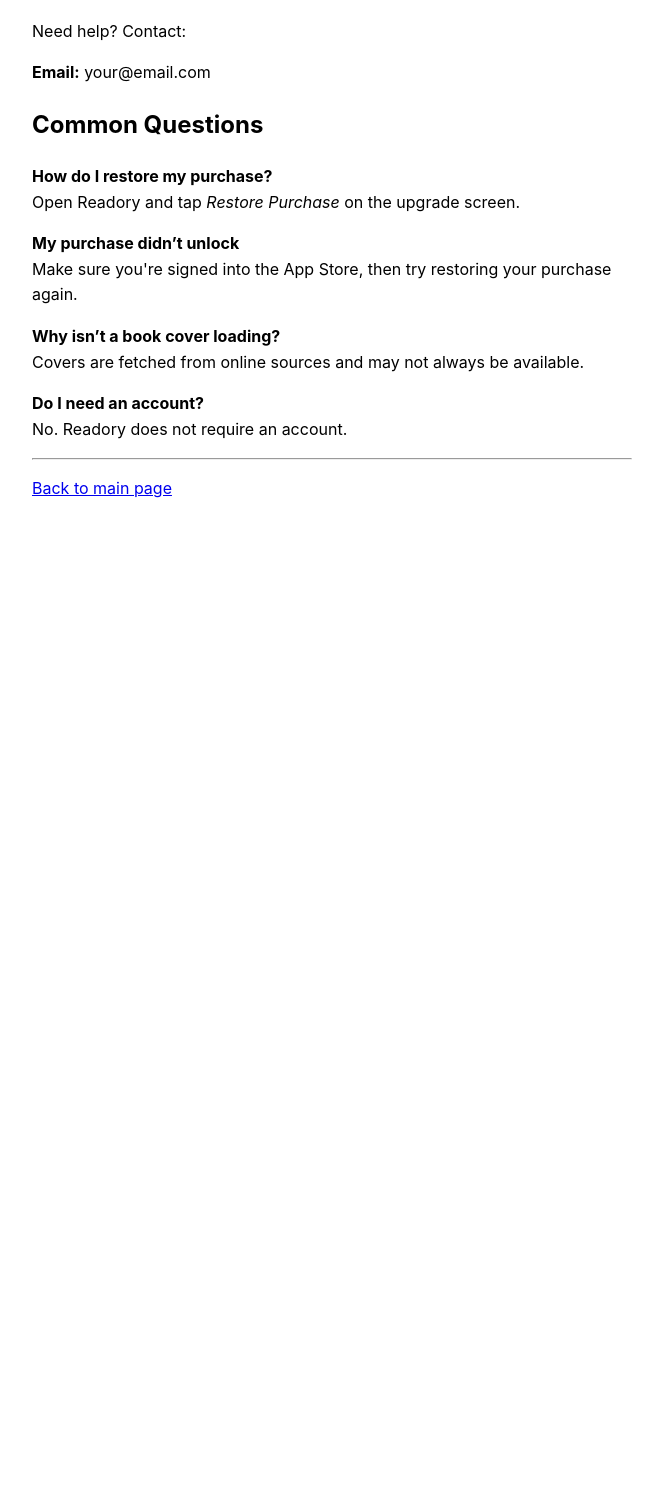
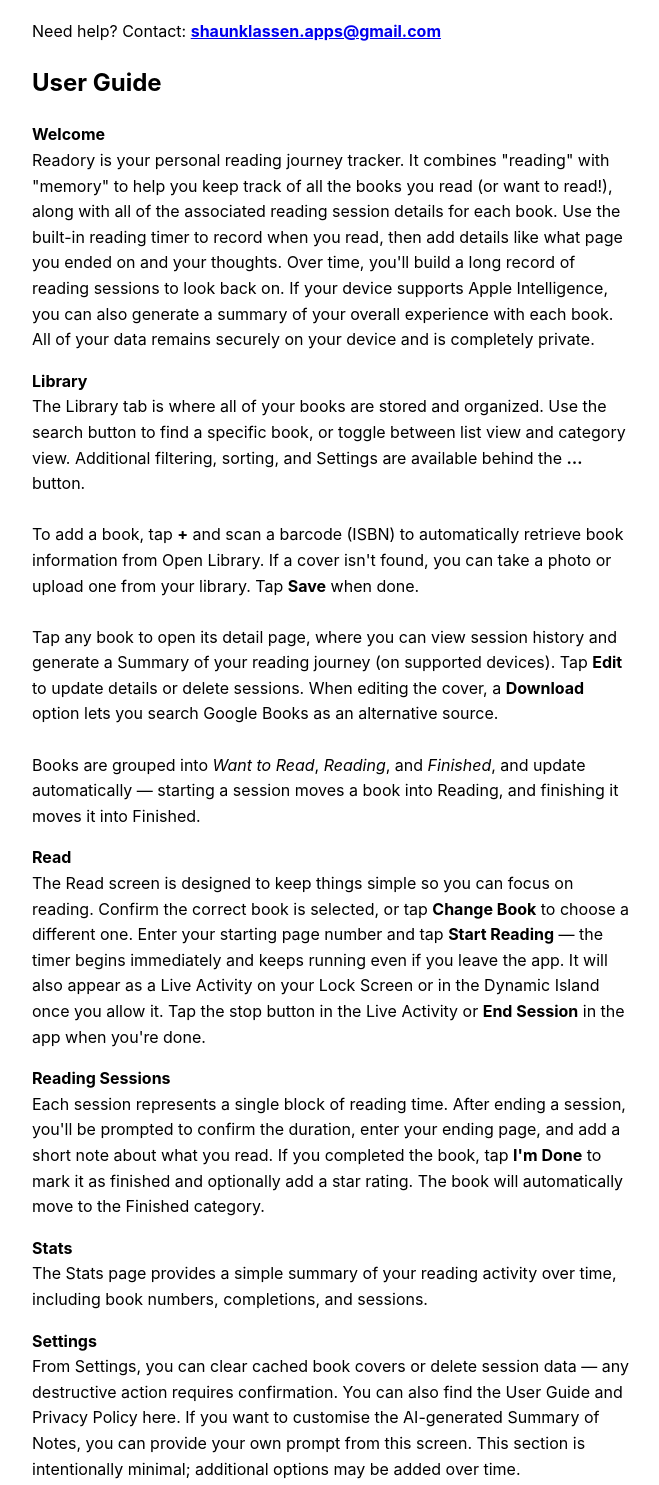
Before and after one commit to shaunklassenapps/readory-site, a plain HTML site: page support.html in a window 1280 px wide. Shown: the part 94-1579 px from the top of the page, without its empty margins (308-967 px from the left). Before the commit the page ends 800 px from the top, so only its background shows below. Drawn offline with Linux system fonts and the light colour scheme.

Commit message:
Enhance support.html with user guide and contact info
Added detailed user guide and contact information to support page.

```diff
--- a/support.html
+++ b/support.html
@@ -4,30 +4,65 @@
   <title>Readory Support</title>
   <meta name="viewport" content="width=device-width, initial-scale=1">
 </head>
-
 <body style="font-family: -apple-system, BlinkMacSystemFont, sans-serif; max-width: 600px; margin: 40px auto; line-height: 1.6; padding: 0 16px;">
 
   <h1>Readory Support</h1>
+  <p>Need help? Contact: <strong><a href="mailto:shaunklassen.apps@gmail.com">shaunklassen.apps@gmail.com</a></strong></p>
 
-  <p>Need help? Contact:</p>
-  <p><strong>Email:</strong> your@email.com</p>
+  <h2>User Guide</h2>
+
+  <p><strong>Welcome</strong><br>
+  Readory is your personal reading journey tracker. It combines "reading" with "memory" to help you keep track of all the books you read (or want to read!), along with all of the associated reading session details for each book. Use the built-in reading timer to record when you read, then add details like what page you ended on and your thoughts. Over time, you'll build a long record of reading sessions to look back on. If your device supports Apple Intelligence, you can also generate a summary of your overall experience with each book. All of your data remains securely on your device and is completely private.</p>
+
+  <p><strong>Library</strong><br>
+  The Library tab is where all of your books are stored and organized. Use the search button to find a specific book, or toggle between list view and category view. Additional filtering, sorting, and Settings are available behind the <strong>…</strong> button.<br><br>
+  To add a book, tap <strong>+</strong> and scan a barcode (ISBN) to automatically retrieve book information from Open Library. If a cover isn't found, you can take a photo or upload one from your library. Tap <strong>Save</strong> when done.<br><br>
+  Tap any book to open its detail page, where you can view session history and generate a Summary of your reading journey (on supported devices). Tap <strong>Edit</strong> to update details or delete sessions. When editing the cover, a <strong>Download</strong> option lets you search Google Books as an alternative source.<br><br>
+  Books are grouped into <em>Want to Read</em>, <em>Reading</em>, and <em>Finished</em>, and update automatically — starting a session moves a book into Reading, and finishing it moves it into Finished.</p>
+
+  <p><strong>Read</strong><br>
+  The Read screen is designed to keep things simple so you can focus on reading. Confirm the correct book is selected, or tap <strong>Change Book</strong> to choose a different one. Enter your starting page number and tap <strong>Start Reading</strong> — the timer begins immediately and keeps running even if you leave the app. It will also appear as a Live Activity on your Lock Screen or in the Dynamic Island once you allow it. Tap the stop button in the Live Activity or <strong>End Session</strong> in the app when you're done.</p>
+
+  <p><strong>Reading Sessions</strong><br>
+  Each session represents a single block of reading time. After ending a session, you'll be prompted to confirm the duration, enter your ending page, and add a short note about what you read. If you completed the book, tap <strong>I'm Done</strong> to mark it as finished and optionally add a star rating. The book will automatically move to the Finished category.</p>
+
+  <p><strong>Stats</strong><br>
+  The Stats page provides a simple summary of your reading activity over time, including book numbers, completions, and sessions.</p>
+
+  <p><strong>Settings</strong><br>
+  From Settings, you can clear cached book covers or delete session data — any destructive action requires confirmation. You can also find the User Guide and Privacy Policy here. If you want to customise the AI-generated Summary of Notes, you can provide your own prompt from this screen. This section is intentionally minimal; additional options may be added over time.</p>
+
+  <p><strong>Accessibility</strong><br>
+  Readory includes VoiceOver support with all key elements labeled for clear navigation. Text adjusts to your system's Dynamic Type settings, and contrast is maintained throughout the interface. These features follow your device settings automatically.</p>
+
+  <p><strong>Tips</strong><br>
+  Use the app consistently, but keep each interaction light — a quick note after each session is enough to build meaningful history over time. The timer removes the need to track duration manually, so it's worth using whenever possible.<br><br>
+  There's no need to manage book status yourself; it updates automatically. The value of the app comes from accumulation rather than precision, so focus on capturing what stands out.<br><br>
+  The AI-generated Summary of Notes is more useful once you've built up several sessions. If you're not happy with the result, a <strong>Regenerate</strong> button will appear to try again.<br><br>
+  If you want to try something completely different, there is an option in Settings to provide your own custom prompt for generating the summary.</p>
 
   <h2>Common Questions</h2>
 
   <p><strong>How do I restore my purchase?</strong><br>
   Open Readory and tap <em>Restore Purchase</em> on the upgrade screen.</p>
 
-  <p><strong>My purchase didn’t unlock</strong><br>
-  Make sure you're signed into the App Store, then try restoring your purchase again.</p>
+  <p><strong>My purchase didn't unlock</strong><br>
+  Make sure you're signed into the App Store with the same Apple ID used for the original purchase, then try restoring again.</p>
 
-  <p><strong>Why isn’t a book cover loading?</strong><br>
-  Covers are fetched from online sources and may not always be available.</p>
+  <p><strong>Why isn't a book cover loading?</strong><br>
+  Covers are fetched from Open Library or Google Books and may not always be available. You can use your camera or photo library to set a cover manually, or tap <strong>Download</strong> in Edit mode to try Google Books.</p>
 
   <p><strong>Do I need an account?</strong><br>
-  No. Readory does not require an account.</p>
+  No. Readory does not require an account. All data is stored locally on your device.</p>
+
+  <p><strong>Is my reading data private?</strong><br>
+  Yes. All data stays on your device and is never transmitted to any servers controlled by the developer. See the <a href="privacy.html">Privacy Policy</a> for full details.</p>
+
+  <p><strong>What is the Summary of Notes feature?</strong><br>
+  On devices that support Apple Intelligence, Readory can generate a summary of your reading experience based on the notes you've recorded across your sessions. Processing happens entirely on-device — your notes are never sent to external servers.</p>
 
   <hr>
-
+  <p><em>Last updated: April 28, 2026</em></p>
   <p><a href="index.html">Back to main page</a></p>
 
 </body>
```
